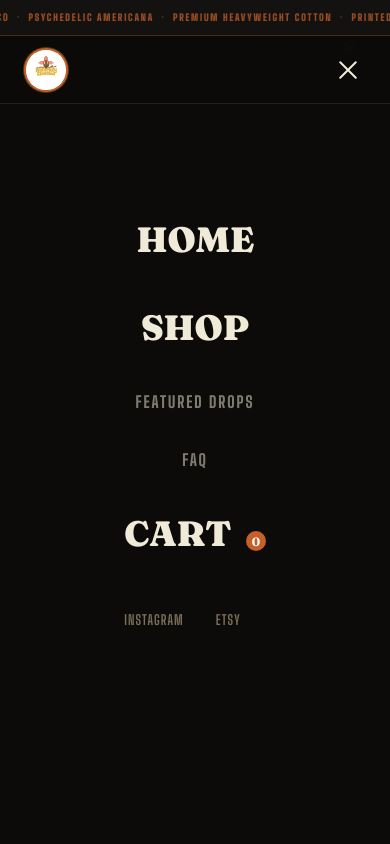
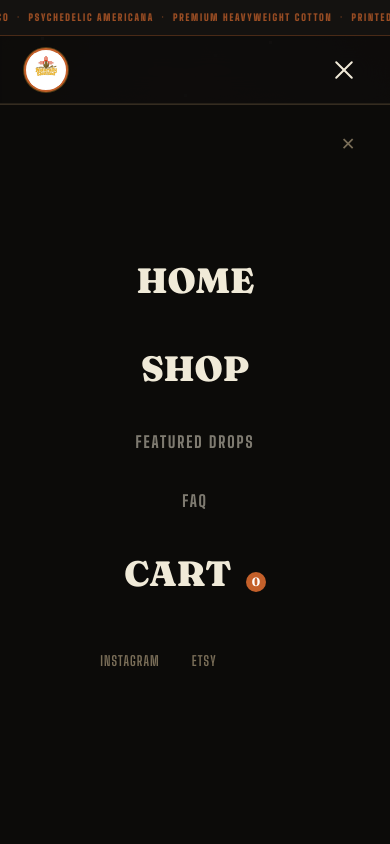
Before and after one commit to clowdyday/naturallyelevatedco, a website: page index.html in a window 390 px wide. Both pictures are taken after a click on the button "Open navigation menu". Shown: the top 844 px of the page. Drawn offline with Linux system fonts and the light colour scheme; no server answers.

Commit message:
Full mobile nav overhaul + iOS scroll lock + product ID normalization
CSS:
- Mobile nav overlay now drops from below the header (top: announcement+nav
  height) — eliminates z-index conflict where overlay rendered behind navbar/
  announcement bar, burying the close button
- Hamburger: min 44x44px touch target (was 6px padding)
- Mobile nav close button: 44x44 circular tap target, correct positioning
- Stagger animation: translateY(14px) fade-up instead of translateX (matches
  new drop-down direction)
- iOS scroll lock: body.mobile-nav-is-open {position:fixed; overflow:hidden}
- Mobile nav safe-area bottom padding for iPhone home indicator
- Landscape phone: compact gap/font-size at max-height:600px
- Announcement bar: shrinks to 30px on very narrow screens (<380px)
- Remove tap highlight on nav links (-webkit-tap-highlight-color)

JS (app.js):
- Product route: normalize ID — parseInt for all-numeric (static catalog),
  keep string for Printify UUIDs; fixes strict-equality bug from prior commit
- Open mobile nav: save scrollY, fix body with top:-scrollYpx (iOS pattern)
- closeMobileNav: restore scroll position via saved top value

JS (cart.js):
- Event handler: normalize pid same way (integer for numeric, string for UUID)
  so cart qty/remove buttons work with both static and Printify product IDs

```diff
--- a/css/style.css
+++ b/css/style.css
@@ -284,9 +284,14 @@ h4, h5, h6, .label, .section-label, .nav-link, .btn-primary, .btn-outline {
   display: none;
   flex-direction: column;
   gap: 5px;
-  padding: 6px;
+  padding: 10px 8px;
+  min-width: 44px;
+  min-height: 44px;
+  align-items: center;
+  justify-content: center;
   z-index: 110;
   background: none;
+  -webkit-tap-highlight-color: transparent;
 }
 
 .hamburger-line {
@@ -309,38 +314,61 @@ h4, h5, h6, .label, .section-label, .nav-link, .btn-primary, .btn-outline {
 }
 
 /* ─── 6. MOBILE NAV OVERLAY ───────────────────────────────────────── */
+/*
+ * Starts below the fixed header stack (announcement bar + navbar)
+ * so the header stays interactive — hamburger toggle always reachable.
+ * z-index: 99 works fine since it sits below the header (z-index 100+).
+ */
 .mobile-nav-overlay {
   position: fixed;
-  inset: 0;
+  top: calc(var(--announcement-height) + var(--nav-height));
+  left: 0;
+  right: 0;
+  bottom: 0;
   z-index: 99;
   background: var(--bg-primary);
+  border-top: 1px solid var(--border-warm);
   display: flex;
   flex-direction: column;
   align-items: center;
   justify-content: center;
+  overflow-y: auto;
+  -webkit-overflow-scrolling: touch;
+  overscroll-behavior: contain;
+  /* Fade + subtle drop-down from just under the header */
   opacity: 0;
-  transform: translateX(100%);
-  transition: opacity 0.55s cubic-bezier(0.4, 0, 0.2, 1), transform 0.55s cubic-bezier(0.34, 1.05, 0.64, 1);
+  transform: translateY(-8px);
+  pointer-events: none;
+  transition: opacity 0.3s cubic-bezier(0.4, 0, 0.2, 1),
+              transform 0.3s cubic-bezier(0.34, 1.05, 0.64, 1);
 }
 .mobile-nav-overlay:not([hidden]) {
   opacity: 1;
-  transform: translateX(0);
+  transform: translateY(0);
+  pointer-events: auto;
 }
 .mobile-nav-overlay[hidden] {
-  display: flex !important; /* override hidden to allow transition */
+  display: flex !important; /* keeps element in render tree so transition plays */
   pointer-events: none;
 }
 
 .mobile-nav-close {
   position: absolute;
-  top: 1.5rem;
-  right: 1.5rem;
-  font-size: 1.25rem;
-  color: var(--text-muted);
-  padding: 8px;
-  transition: color var(--transition);
-}
-.mobile-nav-close:hover { color: var(--text-primary); }
+  top: 1rem;
+  right: 1.25rem;
+  font-size: 1.1rem;
+  color: var(--text-muted);
+  /* 44×44 touch target */
+  width: 44px;
+  height: 44px;
+  display: flex;
+  align-items: center;
+  justify-content: center;
+  border-radius: 50%;
+  transition: color var(--transition), background var(--transition);
+  -webkit-tap-highlight-color: transparent;
+}
+.mobile-nav-close:hover { color: var(--text-primary); background: rgba(255,255,255,0.06); }
 
 .mobile-nav-links {
   display: flex;
@@ -348,6 +376,9 @@ h4, h5, h6, .label, .section-label, .nav-link, .btn-primary, .btn-outline {
   align-items: center;
   gap: 2rem;
   margin-bottom: 3rem;
+  padding: 0 1.5rem;
+  width: 100%;
+  text-align: center;
 }
 
 .mobile-nav-link {
@@ -2584,10 +2615,10 @@ a, button { transition: color var(--transition), background var(--transition), o
 }
 .mobile-nav-link--sub:hover { opacity: 1; color: var(--accent-terracotta); }
 
-/* Mobile nav staggered entrance */
+/* Mobile nav staggered entrance — items fade up from below */
 @keyframes mobileNavSlide {
-  from { opacity: 0; transform: translateX(28px); }
-  to   { opacity: 1; transform: translateX(0); }
+  from { opacity: 0; transform: translateY(14px); }
+  to   { opacity: 1; transform: translateY(0); }
 }
 .mobile-nav-overlay:not([hidden]) .mobile-nav-links li:nth-child(1) { animation: mobileNavSlide 0.5s cubic-bezier(0.34, 1.05, 0.64, 1) 0.10s both; }
 .mobile-nav-overlay:not([hidden]) .mobile-nav-links li:nth-child(2) { animation: mobileNavSlide 0.5s cubic-bezier(0.34, 1.05, 0.64, 1) 0.18s both; }
@@ -3234,3 +3265,40 @@ a, button { transition: color var(--transition), background var(--transition), o
     padding-bottom: max(3rem, calc(env(safe-area-inset-bottom) + 2rem));
   }
 }
+
+/* ─── iOS scroll lock — applied by JS when mobile nav is open ─── */
+/*
+ * position: fixed + saved scrollY prevents iOS Safari from scrolling
+ * the body beneath the overlay. JS saves/restores scroll position.
+ */
+body.mobile-nav-is-open {
+  overflow: hidden;
+  position: fixed;
+  width: 100%;
+  /* top is set inline by JS: body.style.top = `-${scrollY}px` */
+}
+
+/* ─── Mobile nav safe area bottom padding (iPhone home indicator) ─── */
+.mobile-nav-overlay {
+  padding-bottom: max(1.5rem, env(safe-area-inset-bottom));
+}
+
+/* ─── Mobile nav links: prevent tap highlight on touch ─── */
+.mobile-nav-link,
+.mobile-social-link {
+  -webkit-tap-highlight-color: transparent;
+}
+
+/* ─── Mobile nav: tighter gap on short screens (landscape phone) ─── */
+@media (max-height: 600px) and (max-width: 768px) {
+  .mobile-nav-links { gap: 1.2rem; }
+  .mobile-nav-link  { font-size: 1.6rem; }
+  .mobile-nav-link--sub { font-size: 0.85rem; }
+  .mobile-nav-social { margin-top: 1.5rem; }
+}
+
+/* ─── Announcement bar: slightly smaller on narrow screens ─── */
+@media (max-width: 380px) {
+  :root { --announcement-height: 30px; }
+  .announcement-track { font-size: 0.55rem; }
+}
--- a/index.html
+++ b/index.html
@@ -30,7 +30,7 @@
   <!-- Logo preload -->
   <link rel="preload" as="image" href="assets/logo.jpg">
 
-  <link rel="stylesheet" href="css/style.css?v=10">
+  <link rel="stylesheet" href="css/style.css?v=11">
 </head>
 <body>
 
@@ -268,14 +268,14 @@
   </script>
 
   <script src="js/data.js?v=2"></script>
-  <script src="js/cart.js"></script>
+  <script src="js/cart.js?v=2"></script>
   <script src="js/shop.js"></script>
   <script src="js/product.js"></script>
   <script src="js/checkout.js?v=2"></script>
   <script src="js/transitions.js"></script>
   <script src="js/seo.js"></script>
   <script src="js/pages.js"></script>
-  <script src="js/app.js?v=2"></script>
+  <script src="js/app.js?v=3"></script>
 
 </body>
 </html>
--- a/js/app.js
+++ b/js/app.js
@@ -81,10 +81,13 @@ const App = (() => {
       return;
     }
 
-    // Route: product detail  /product/:id  (supports both integer and UUID Printify IDs)
+    // Route: product detail  /product/:id
+    // Supports integer IDs (static catalog) and UUID strings (Printify)
     const productMatch = path.match(/^\/product\/([a-zA-Z0-9_-]+)$/);
     if (productMatch) {
-      const productId = productMatch[1];
+      const rawId = productMatch[1];
+      // Use integer for all-numeric IDs (static catalog), keep string for Printify UUIDs
+      const productId = /^\d+$/.test(rawId) ? parseInt(rawId, 10) : rawId;
       appEl.innerHTML = renderProductDetail(productId);
       initProductDetail(productId);
       Transitions.initScrollReveal();
@@ -432,10 +435,15 @@ const App = (() => {
         if (isOpen) {
           closeMobileNav();
         } else {
+          // iOS scroll lock: save scroll position, fix body in place
+          const scrollY = window.scrollY;
+          document.body.style.top = `-${scrollY}px`;
+          document.body.classList.add('mobile-nav-is-open');
+
           mobileNav.hidden = false;
           hamburger.setAttribute('aria-expanded', 'true');
           hamburger.classList.add('is-open');
-          document.body.style.overflow = 'hidden';
+
           // Focus first link for accessibility
           const firstLink = mobileNav.querySelector('.mobile-nav-link');
           if (firstLink) firstLink.focus();
@@ -499,7 +507,14 @@ function closeMobileNav() {
     hamburger.setAttribute('aria-expanded', 'false');
     hamburger.classList.remove('is-open');
   }
-  document.body.style.overflow = '';
+
+  // iOS scroll lock restore: unfix body and scroll back to saved position
+  if (document.body.classList.contains('mobile-nav-is-open')) {
+    const scrollY = Math.abs(parseInt(document.body.style.top || '0', 10));
+    document.body.classList.remove('mobile-nav-is-open');
+    document.body.style.top = '';
+    if (scrollY) window.scrollTo(0, scrollY);
+  }
 }
 
 // Boot the app
--- a/js/cart.js
+++ b/js/cart.js
@@ -219,7 +219,9 @@ const CartState = (() => {
         const btn = e.target.closest('[data-pid]');
         if (!btn) return;
 
-        const pid = parseInt(btn.dataset.pid, 10);
+        // Support both integer IDs (static catalog) and UUID strings (Printify)
+        const rawPid = btn.dataset.pid;
+        const pid = /^\d+$/.test(rawPid) ? parseInt(rawPid, 10) : rawPid;
         const color = btn.dataset.color;
         const size = btn.dataset.size;
 
```
Also changed, not shown: 1 other file.
